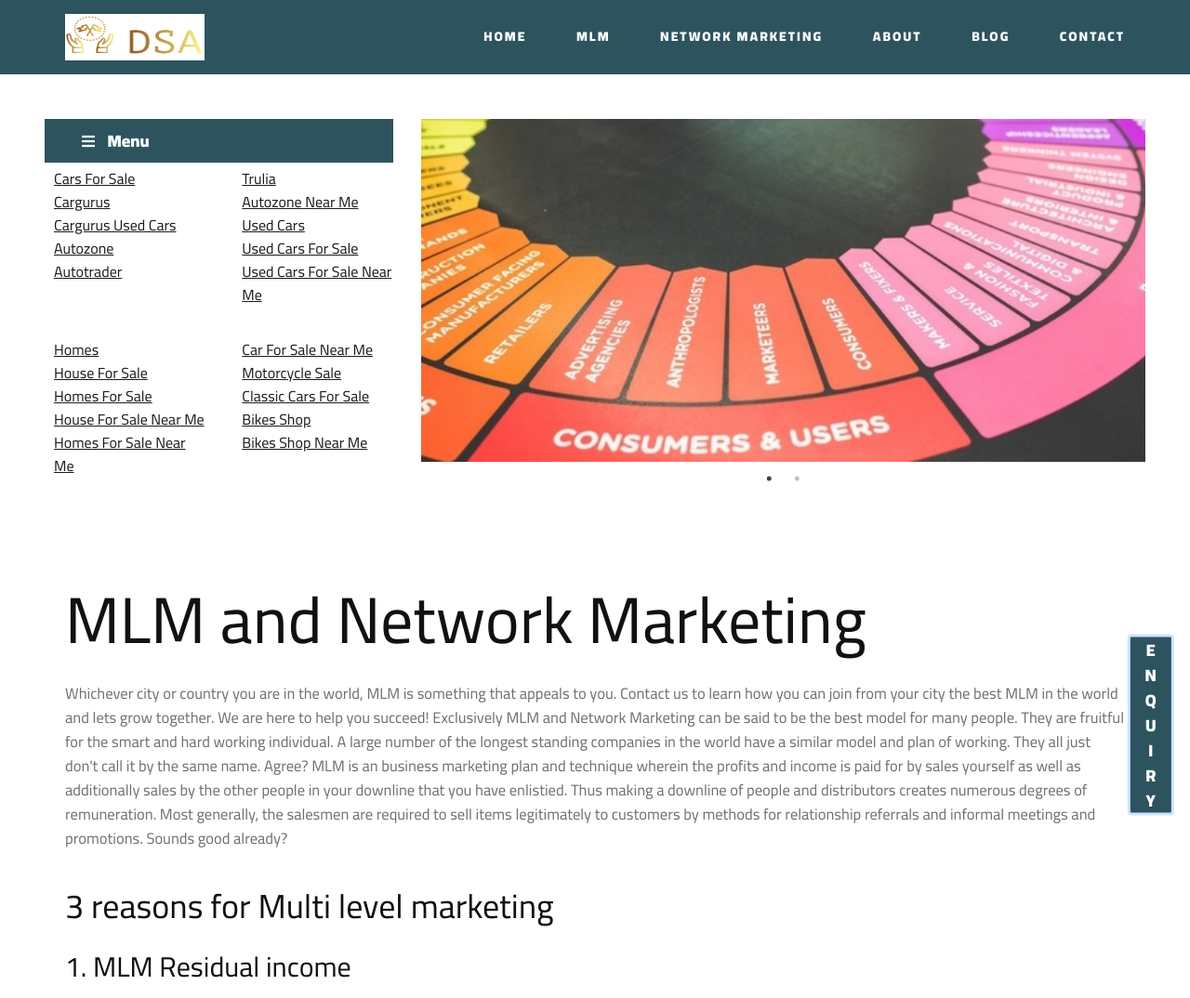
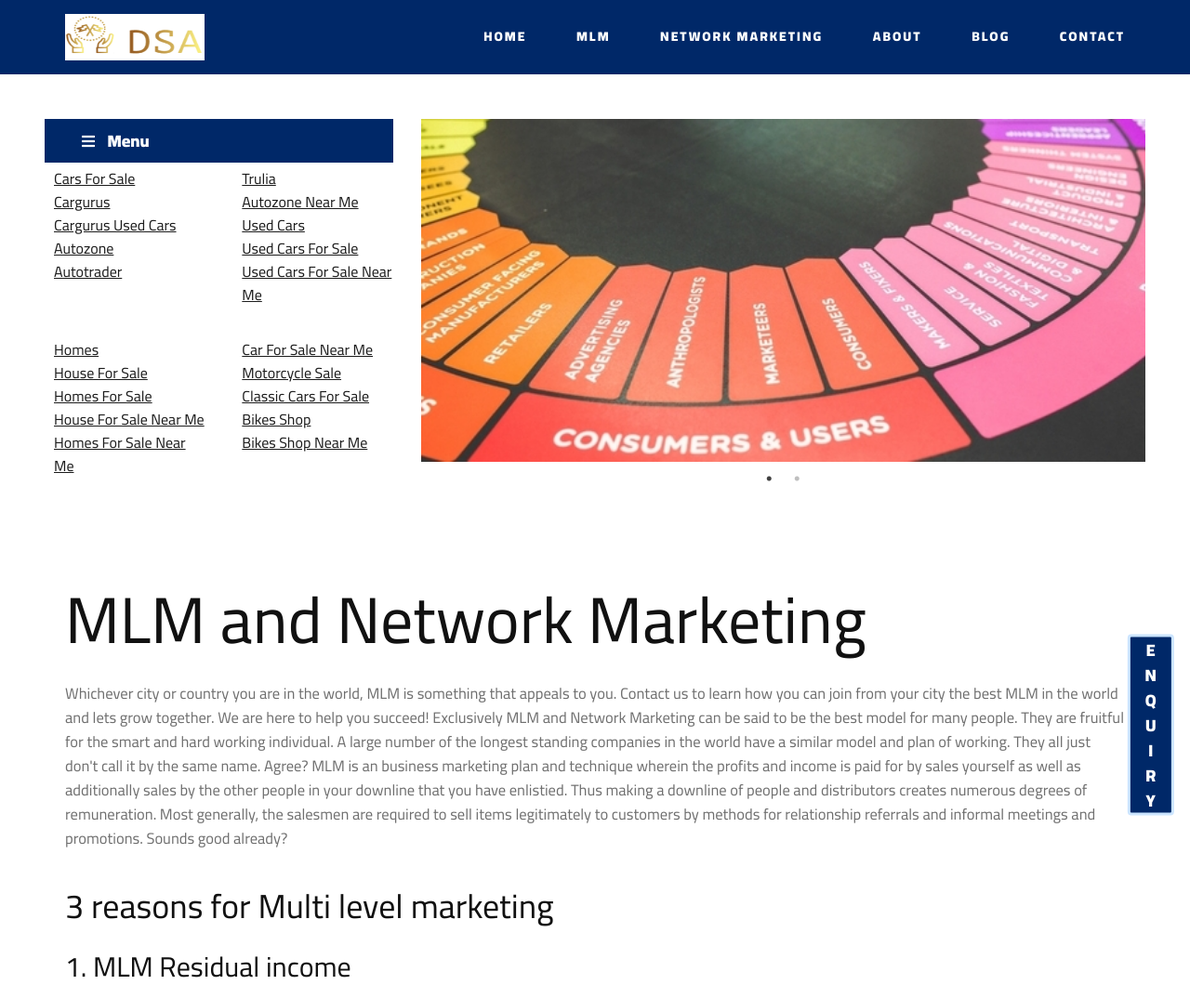
Before and after one commit to hassanjrao/fsn-website-Laravel, a Laravel app: page / in a window 1280 px wide. Shown: the top 1074 px of the page at 93% size. Run offline with Laravel 8, Linux system fonts and the light colour scheme; data that the repository does not hold is empty; some libraries are stand-ins or nearby versions.

Commit message:
changed colors

```diff
--- a/public/css/style.css
+++ b/public/css/style.css
@@ -27,8 +27,8 @@ body {
   height: 100%;
   font-family: "Cairo", sans-serif;
   -webkit-font-smoothing: antialiased;
-  font-smoothing: antialiased;
   overflow-x: hidden;
+  scroll-behavior: smooth;
 }
 
 h1,
@@ -245,7 +245,7 @@ ol {
 -----------------------*/
 
 .header {
-  background: #2d545e;
+  background: #002868;
 }
 
 .header__top {
@@ -565,7 +565,7 @@ ol {
 }
 
 .hero__categories__all {
-  background: #2d545e;
+  background: #002868;
   position: relative;
   padding: 10px 25px 10px 40px;
   cursor: pointer;
@@ -2296,7 +2296,7 @@ ol {
   transform: translate(-50%, -50%);
   font-size: 18px;
   font-weight: bold;
-  background: #2d545e;
+  background: #002868;
   color: #ffffff;
   border: 3px solid #cce5ff;
   z-index: 2;
--- a/resources/sass/_base.scss
+++ b/resources/sass/_base.scss
@@ -26,8 +26,8 @@ body {
   height: 100%;
   font-family: 'Cairo', sans-serif;
   -webkit-font-smoothing: antialiased;
-  font-smoothing: antialiased;
   overflow-x: hidden;
+  scroll-behavior: smooth;
 }
 
 h1,
--- a/resources/sass/_responsive.scss
+++ b/resources/sass/_responsive.scss
@@ -88,12 +88,12 @@
   .humberger__open {
     display: block;
     font-size: 22px;
-    color: #1c1c1c;
+    color: $white-color;
     height: 35px;
     width: 35px;
     line-height: 33px;
     text-align: center;
-    border: 1px solid #1c1c1c;
+    border: 1px solid $white-color;
     cursor: pointer;
     position: absolute;
     right: 15px;
@@ -413,12 +413,12 @@
   .humberger__open {
     display: block;
     font-size: 22px;
-    color: #1c1c1c;
+    color: $white-color;
     height: 35px;
     width: 35px;
     line-height: 33px;
     text-align: center;
-    border: 1px solid #1c1c1c;
+    border: 1px solid $white-color;
     cursor: pointer;
     position: absolute;
     right: 15px;
--- a/resources/sass/_variable.scss
+++ b/resources/sass/_variable.scss
@@ -1,5 +1,5 @@
-$primary-color: #2d545e;
-$seconday-color: #12343b;
+$primary-color: #002868;
+$seconday-color: #001942;
 $white-color: #ffffff;
 $heading-color: #111111;
 $para-color: #6f6f6f;
@@ -15,7 +15,6 @@ $fm-unna: 'Unna', serif;
 $fm-nunito: 'Nunito Sans', sans-serif;
 
 
-$footer-color:#e1b382;
 // Sand Tan: #e1b382
 
 // Sand Tan Shadow: #c89666
--- a/resources/views/layouts/master.blade.php
+++ b/resources/views/layouts/master.blade.php
@@ -180,7 +180,7 @@
 
 
                         <div class="row">
-                            <div class="col-lg-6">
+                            <div class="col-lg-6 col-md-6 col-sm-6 col-6">
 
                                 <ul>
                                     <li><a href="{{ route("mlm") }}">cars for sale</a></li>
@@ -193,7 +193,7 @@
 
 
                             </div>
-                            <div class="col-lg-6">
+                            <div class="col-lg-6 col-md-6 col-sm-6 col-6">
                                 <ul>
                                     <li><a href="#">trulia</a></li>
                                     <li><a href="#">autozone near me</a></li>
@@ -212,7 +212,7 @@
 
 
                         <div class="row">
-                            <div class="col-lg-6">
+                            <div class="col-lg-6 col-md-6 col-sm-6 col-6">
                                 <ul>
 
 
@@ -227,18 +227,13 @@
                                 </ul>
 
                             </div>
-                            <div class="col-lg-6">
+                            <div class="col-lg-6 col-md-6 col-sm-6 col-6">
                                 <ul>
                                     <li><a href="#">car for sale near me</a></li>
                                     <li><a href="#">motorcycle sale</a></li>
                                     <li><a href="#">classic cars for sale</a></li>
                                     <li><a href="#">bikes shop</a></li>
                                     <li><a href="#">bikes shop near me</a></li>
-
-
-
-
-
 
                                 </ul>
                             </div>
```
Also changed, not shown: other parts of public/css/style.css (+27 -27 lines).
